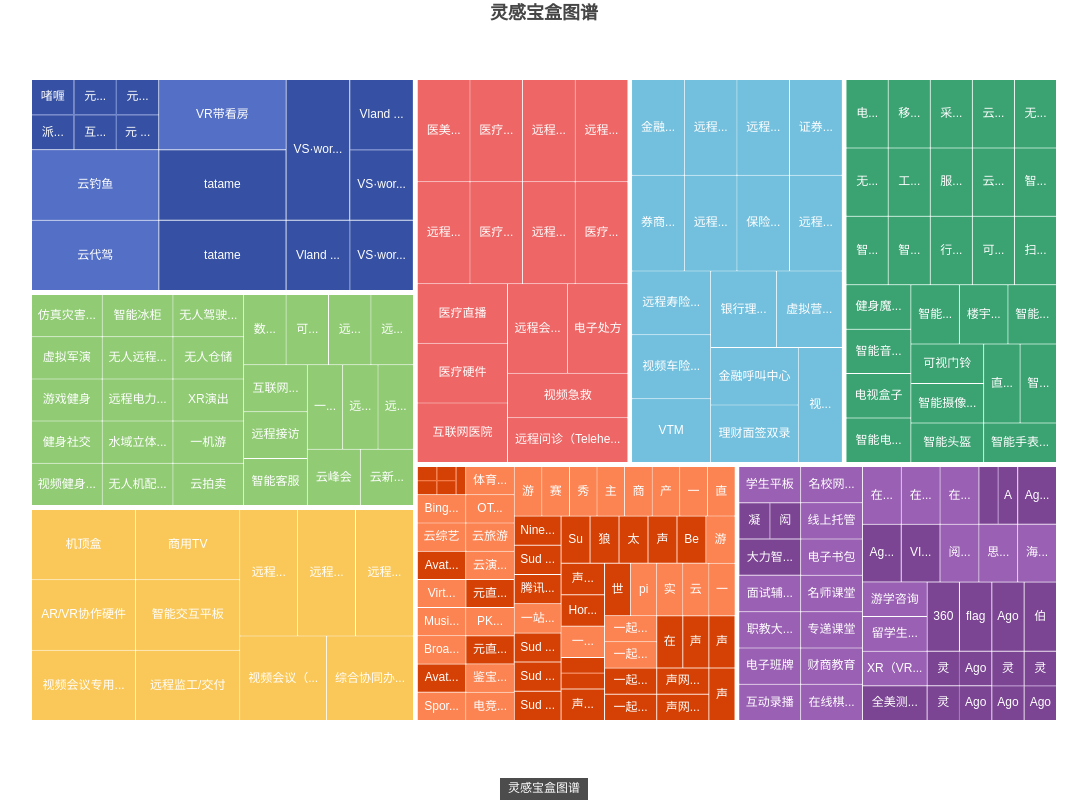
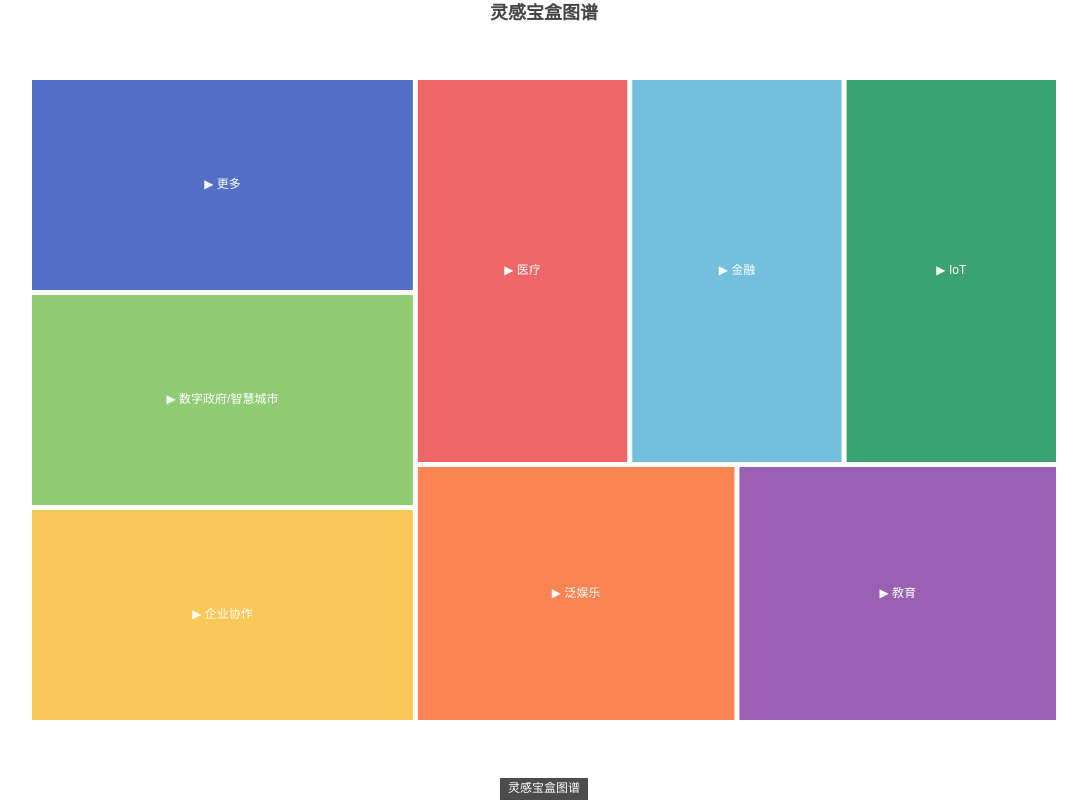
Before and after one commit to AgoraIO-Community/Idea-Box, a plain HTML site: page index.html in a window 1280 px wide. Shown: the whole page, without its empty margins (96-1183 px from the left). Drawn offline with nearby package versions, Linux system fonts and the light colour scheme.

Commit message:
add data

```diff
--- a/index.html
+++ b/index.html
@@ -78,7 +78,7 @@
                         {
                             name: '灵感宝盒图谱',
                             type: 'treemap',
-                            // leafDepth: 2,
+                            leafDepth: 1,
                             label: {
                                 show: true,
                                 formatter: '{b}'
```
